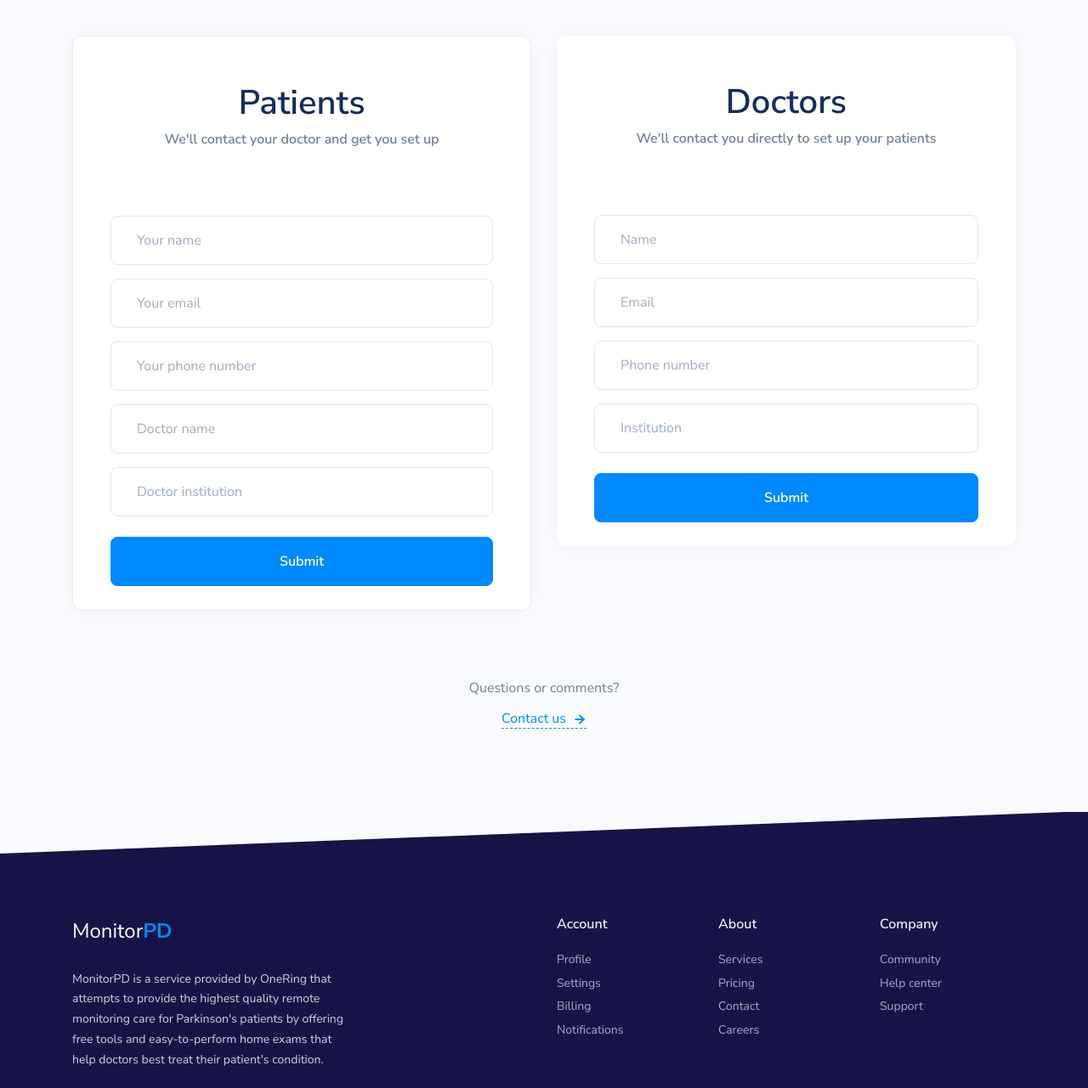
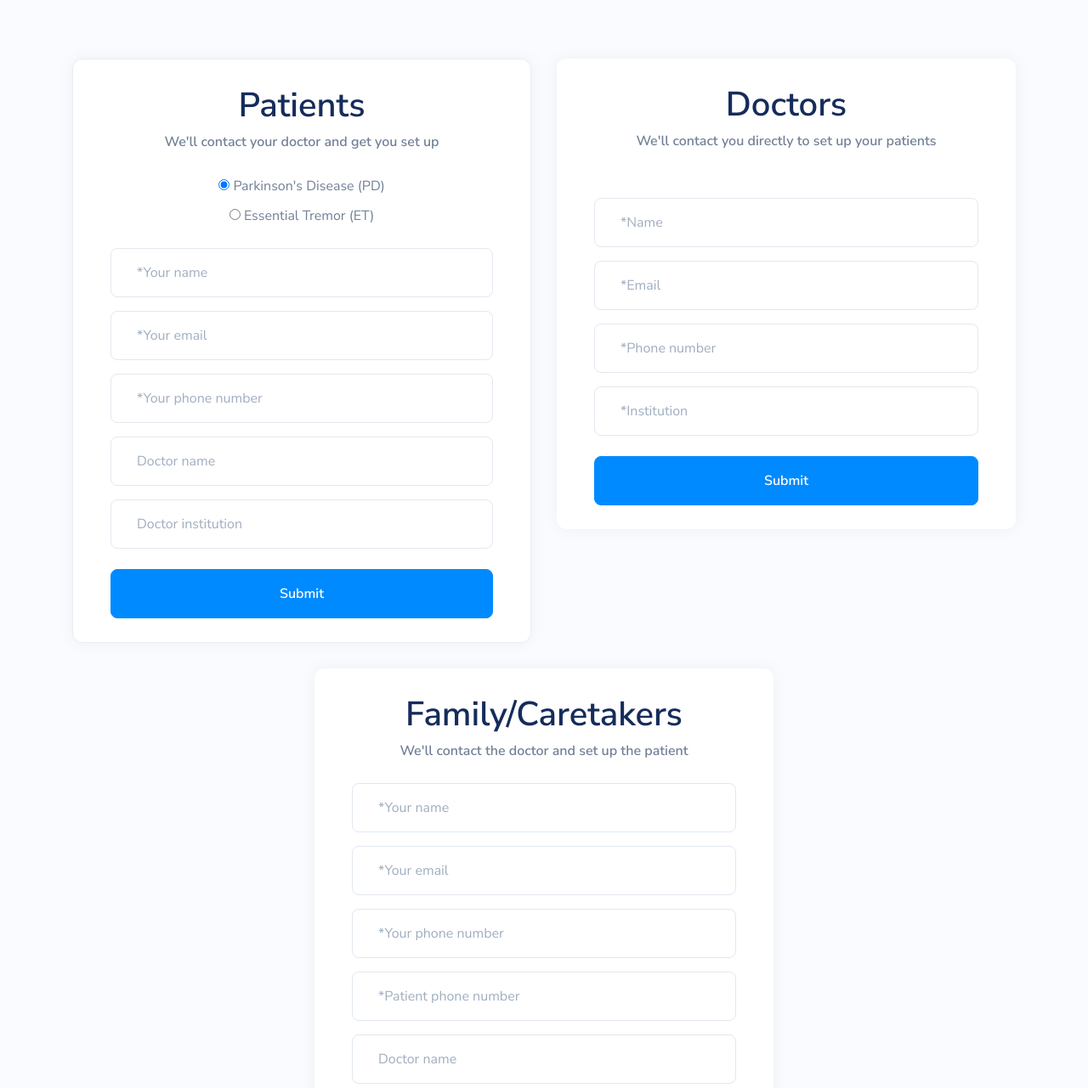
Before and after one commit to rpm-test/landing, a plain HTML site: page src/index.html in a window 1280 px wide. Shown: the part 4438-5719 px from the top of the page at 85% size. Drawn offline with Linux system fonts and the light colour scheme.

Commit message:
landing changes

```diff
--- a/src/index.html
+++ b/src/index.html
@@ -446,7 +446,7 @@
                     <div class="card">
                         <div class="d-flex p-5">
                             <div>
-                                <span class="badge badge-danger badge-pill">Coming Soon</span>
+                                <span class="badge badge-danger badge-pill">PT</span>
                             </div>
                             <div class="pl-3">
                                 <h5 class="lh-130">Physiotherapy exercises</h5>
@@ -643,7 +643,7 @@
                     </h2>
                     <!-- Text -->
                     <p class="text-muted">
-                        If you're a patient or a physician, sign up below and we'll contact you with the next steps.
+                        If you're a patient, physician, or family member, sign up below and we'll contact you with the next steps.
                     </p>
                 </div>
             </div>
@@ -652,12 +652,12 @@
             <div class="row justify-content-center">
                 <div class="col-lg-6 col-md">
                     <div class="card card-pricing text-center px-3 hover-scale-110">
-                        <div class="card-header py-5 border-0 delimiter-bottom">
+                        <div class="card-header py-4 border-0 delimiter-bottom">
                             <div class="h1 text-center mb-0">Patients</div>
                             <!--<div class="h1 text-center mb-0">$<span class="price font-weight-bolder">49</span></div>-->
                             <span class="h6 text-muted">We'll contact your doctor and get you set up</span>
                         </div>
-                        <div class="card-body">
+                        <div class="card-body slim">
                             <!--
                             <ul class="list-unstyled text-sm mb-4">
                                 <li class="py-2">1 end product</li>
@@ -667,20 +667,30 @@
                             </ul>
                             <a href="#" class="btn btn-sm btn-warning hover-translate-y-n3 hover-shadow-lg mb-3">Purchase now</a>-->
                             <form action="https://formspree.io/f/xnqozadw" method="POST">
-                                <div class="form-group">
-                                    <input class="form-control form-control-lg" type="text" placeholder="Your name" name="name" required>
+                                <div class="form-group" >
+                                    <div>
+                                        <input type="radio" id="PD" name="condition" value="PD" checked>
+                                        <label for="PD">Parkinson's Disease (PD)</label>
+                                    </div>
+                                    <div>
+                                        <input type="radio" id="ET" name="condition" value="ET">
+                                        <label for="ET">Essential Tremor (ET)</label>
+                                    </div>
                                 </div>
                                 <div class="form-group">
-                                    <input class="form-control form-control-lg" type="email" placeholder="Your email" name="_replyto" required>
+                                    <input class="form-control form-control-lg" type="text" placeholder="*Your name" name="name" required>
                                 </div>
                                 <div class="form-group">
-                                    <input class="form-control form-control-lg" type="text" placeholder="Your phone number" name="phone" required>
+                                    <input class="form-control form-control-lg" type="email" placeholder="*Your email" name="_replyto" required>
                                 </div>
                                 <div class="form-group">
-                                    <input class="form-control form-control-lg" type="text" placeholder="Doctor name" name="doctor_name" required>
+                                    <input class="form-control form-control-lg" type="text" placeholder="*Your phone number" name="phone" required>
                                 </div>
                                 <div class="form-group">
-                                    <input class="form-control form-control-lg" type="text" placeholder="Doctor institution" name="doctor_institution" required>
+                                    <input class="form-control form-control-lg" type="text" placeholder="Doctor name" name="doctor_name">
+                                </div>
+                                <div class="form-group">
+                                    <input class="form-control form-control-lg" type="text" placeholder="Doctor institution" name="doctor_institution">
                                 </div>
 
                                 <div class="text-center">
@@ -693,7 +703,7 @@
                 </div>
                 <div class="col-lg-6 col-md">
                     <div class="card card-pricing text-center px-3 border-0 hover-scale-110">
-                        <div class="card-header py-5 border-0 delimiter-bottom">
+                        <div class="card-header py-4 border-0 delimiter-bottom">
                             <div class="h1 text-center mb-0">Doctors</div>
                             <!--
                             <div class="h1 text-white text-center mb-0">$<span class="price font-weight-bolder">590</span></div>-->
@@ -702,16 +712,16 @@
                         <div class="card-body">
                             <form action="https://formspree.io/f/xdopdngv" method="POST">
                                 <div class="form-group">
-                                    <input class="form-control form-control-lg" type="text" placeholder="Name" name="name" required>
+                                    <input class="form-control form-control-lg" type="text" placeholder="*Name" name="name" required>
                                 </div>
                                 <div class="form-group">
-                                    <input class="form-control form-control-lg" type="email" placeholder="Email" name="_replyto" required>
+                                    <input class="form-control form-control-lg" type="email" placeholder="*Email" name="_replyto" required>
                                 </div>
                                 <div class="form-group">
-                                    <input class="form-control form-control-lg" type="text" placeholder="Phone number" name="phone" required>
+                                    <input class="form-control form-control-lg" type="text" placeholder="*Phone number" name="phone" required>
                                 </div>
                                 <div class="form-group">
-                                    <input class="form-control form-control-lg" type="text" placeholder="Institution" name="institution" required>
+                                    <input class="form-control form-control-lg" type="text" placeholder="*Institution" name="institution" required>
                                 </div>
 
                                 <div class="text-center">
@@ -723,15 +733,57 @@
                     </div>
                 </div>
             </div>
-            <div class="mt-5 text-center">
+            <div class="row justify-content-center">
+                <div class="col-lg-6 col-md">
+                    <div class="card card-pricing text-center px-3 border-0 hover-scale-110">
+                        <div class="card-header py-4 border-0 delimiter-bottom">
+                            <div class="h1 text-center mb-0">Family/Caretakers</div>
+                            <!--
+                            <div class="h1 text-white text-center mb-0">$<span class="price font-weight-bolder">590</span></div>-->
+                            <span class="h6 text-muted">We'll contact the doctor and set up the patient</span>
+                        </div>
+                        <div class="card-body slim">
+                            <form action="https://formspree.io/f/xzbkaozg" method="POST">
+                                <div class="form-group">
+                                    <input class="form-control form-control-lg" type="text" placeholder="*Your name" name="name" required>
+                                </div>
+                                <div class="form-group">
+                                    <input class="form-control form-control-lg" type="email" placeholder="*Your email" name="_replyto" required>
+                                </div>
+                                <div class="form-group">
+                                    <input class="form-control form-control-lg" type="text" placeholder="*Your phone number" name="family_phone" required>
+                                </div>
+                                <div class="form-group">
+                                    <input class="form-control form-control-lg" type="text" placeholder="*Patient phone number" name="patient_phone" required>
+                                </div>
+                                <div class="form-group">
+                                    <input class="form-control form-control-lg" type="text" placeholder="Doctor name" name="doctor_name">
+                                </div>
+                                <div class="form-group">
+                                    <input class="form-control form-control-lg" type="text" placeholder="Doctor institution" name="doctor_institution">
+                                </div>
+
+                                <div class="text-center">
+                                    <button type="reset" class="btn-reset d-none"></button>
+                                    <button type="submit" class="btn btn-block btn-lg btn-primary mt-4" value="Send">Submit</button>
+                                </div>
+                            </form>
+                        </div>
+                    </div>
+                </div>
+            </div>
+            <div id="contact" class="mt-5 text-center">
                 <p class="mb-2">
                     Questions or comments?
                 </p>
                 <a href="mailto:support@monitorpd.com?subject=Contact" class="text-primary text-underline--dashed">Contact us<i data-feather="arrow-right" class="ml-2"></i></a>
+                <p>
+                    Email: support@monitorpd.com
+                </p>
             </div>
         </div>
     </section>
-    <footer id="contact" class="position-relative" id="footer-main">
+    <footer class="position-relative" id="footer-main">
         <div class="footer pt-lg-7 footer-dark bg-dark">
             <!-- SVG shape -->
             <div class="shape-container shape-line shape-position-top shape-orientation-inverse">
```
Also changed, not shown: src/assets/css/quick-website.css, 1 other file.
